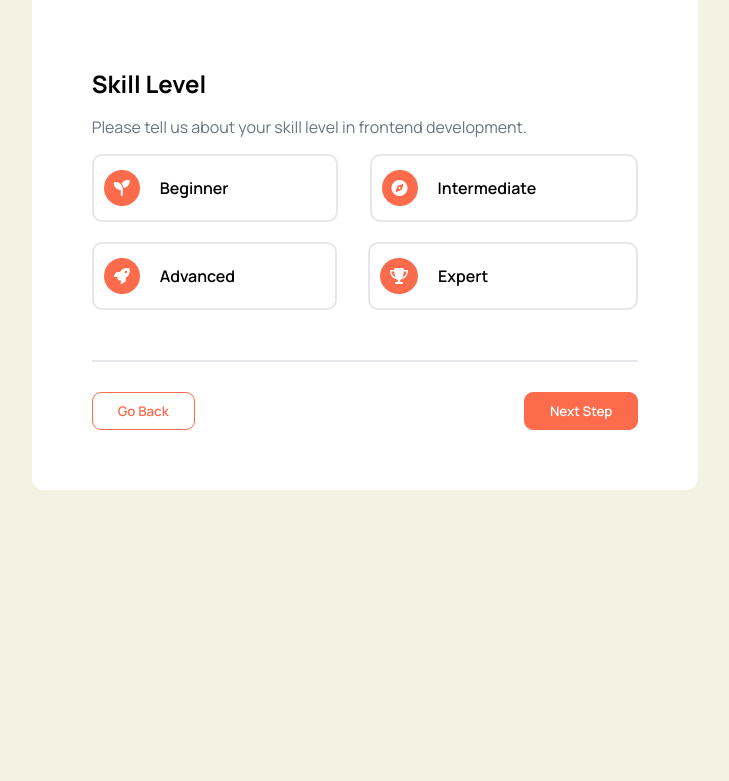
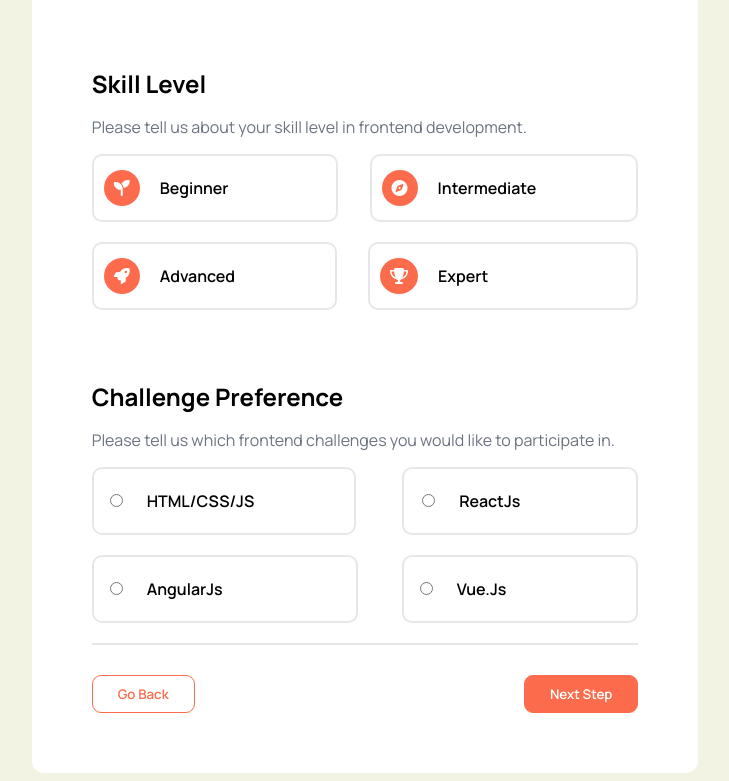
Before and after one commit to Portegaperalta/Multi-step-Form, a plain HTML site: page index.html in a window 1280 px wide. Shown: the part 562-1343 px from the top of the page, without its empty margins (275-1004 px from the left). Before the commit the page ends 1060 px from the top, so only its background shows below. Drawn offline with Linux system fonts and the light colour scheme.

Commit message:
challenge preference html and css work

```diff
--- a/index.html
+++ b/index.html
@@ -114,6 +114,51 @@
           </form>
         </div>
 
+        <div class="challenge-preference-form">
+          <div class="challenge-preference-form-text">
+            <h2>Challenge Preference</h2>
+            <p>Please tell us which frontend challenges you would like to participate in.</p>
+          </div>
+          <form action="#" id="challengePreferenceForm">
+            <div class="form-row">
+              <div class="html-css-js-preference">
+                <div class="preference-radio">
+                  <input type="radio" name="challenge radio" id="htmlCssJsRadio">
+                </div>
+                <div class="preference-text">
+                  <p>HTML/CSS/JS</p>
+                </div>
+              </div>
+              <div class="react-preference">
+                <div class="preference-radio">
+                  <input type="radio" name="challenge radio" id="reactRadio">
+                </div>
+                <div class="preference-text">
+                  <p>ReactJs</p>
+                </div>
+              </div>
+            </div>
+            <div class="form-row">
+              <div class="angular-preference">
+                <div class="preference-radio">
+                  <input type="radio" name="challenge radio" id="angularRadio">
+                </div>
+                <div class="preference-text">
+                  <p>AngularJs</p>
+                </div>
+              </div>
+              <div class="vue-preference">
+                <div class="preference-radio">
+                  <input type="radio" name="challenge radio" id="vueRadio">
+                </div>
+                <div class="preference-text">
+                  <p>Vue.Js</p>
+                </div>
+              </div>
+            </div>
+          </form>
+        </div>
+
         <div class="multi-form-buttons">
           <button type="button" id="backBtn">Go Back</button>
           <button type="button" id="nextBtn">Next Step</button>
--- a/styles.css
+++ b/styles.css
@@ -259,6 +259,108 @@ body {
   font-weight: 600;
 }
 
+.challenge-preference-form-text {
+  display: flex;
+  flex-direction: column;
+}
+
+.challenge-preference-form-text h2 {
+  margin-bottom: 0px;
+}
+
+.challenge-preference-form-text p {
+  color: var(--dark-gray);
+}
+
+.preference-radio input[type=radio] {
+  width: 15px;
+}
+
+.preference-radio input[type=radio]:checked {
+  background-color: var(--orange);
+}
+
+.preference-text p {
+  font-weight: 600;
+  cursor: pointer;
+}
+
+.html-css-js-preference {
+  display: flex;
+  align-items: center;
+  border: 2px solid var(--gray);
+  border-radius: 10px;
+  padding-top: 5px;
+  padding-bottom: 5px;
+  padding-left: 10px;
+  padding-right: 100px;
+  display: flex;
+  align-items: center;
+  gap: 20px;
+  cursor: pointer;
+}
+
+.html-css-js-preference:hover {
+  border-color: var(--orange);
+}
+
+.react-preference {
+  display: flex;
+  align-items: center;
+  border: 2px solid var(--gray);
+  border-radius: 10px;
+  padding-top: 5px;
+  padding-bottom: 5px;
+  padding-left: 12px;
+  padding-right: 116px;
+  display: flex;
+  align-items: center;
+  gap: 20px;
+  cursor: pointer;
+}
+
+.react-preference:hover {
+  border-color: var(--orange);
+}
+
+.angular-preference {
+  display: flex;
+  align-items: center;
+  border: 2px solid var(--gray);
+  border-radius: 10px;
+  padding-top: 5px;
+  padding-bottom: 5px;
+  padding-left: 10px;
+  padding-right: 133px;
+  display: flex;
+  align-items: center;
+  gap: 20px;
+  cursor: pointer;
+}
+
+.angular-preference:hover {
+  border-color: var(--orange);
+}
+
+.vue-preference {
+  display: flex;
+  align-items: center;
+  border: 2px solid var(--gray);
+  border-radius: 10px;
+  padding-top: 5px;
+  padding-bottom: 5px;
+  padding-left: 10px;
+  padding-right: 130px;
+  display: flex;
+  align-items: center;
+  gap: 20px;
+  cursor: pointer;
+}
+
+.vue-preference:hover {
+  border-color: var(--orange);
+}
+
 .multi-form-buttons {
   display: flex;
   justify-content: space-between;
```
